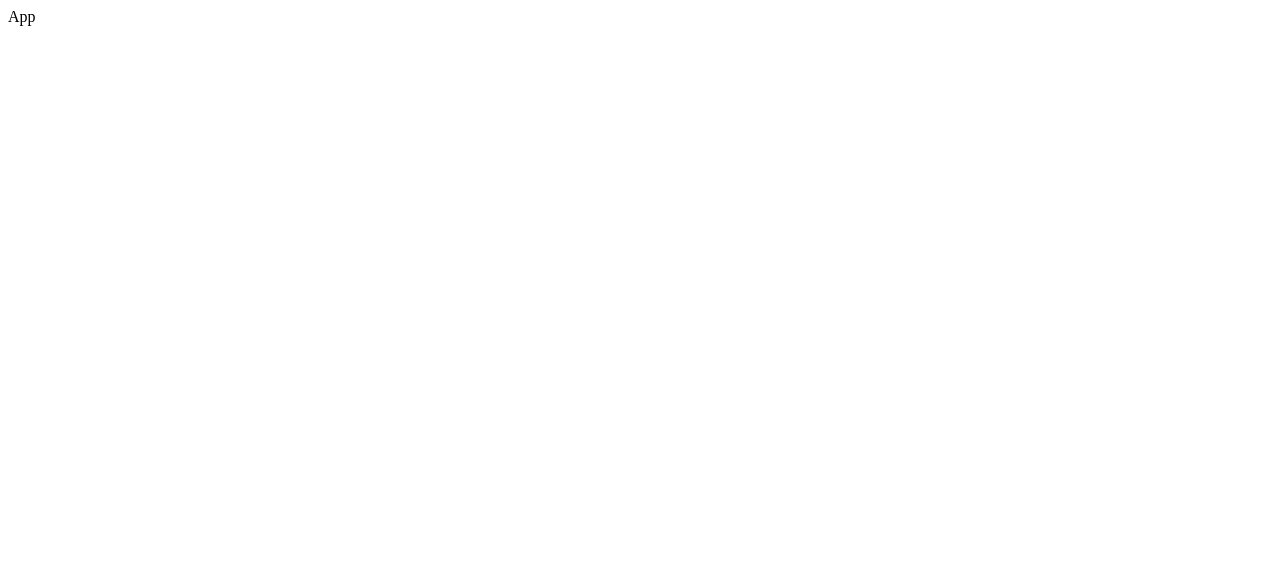
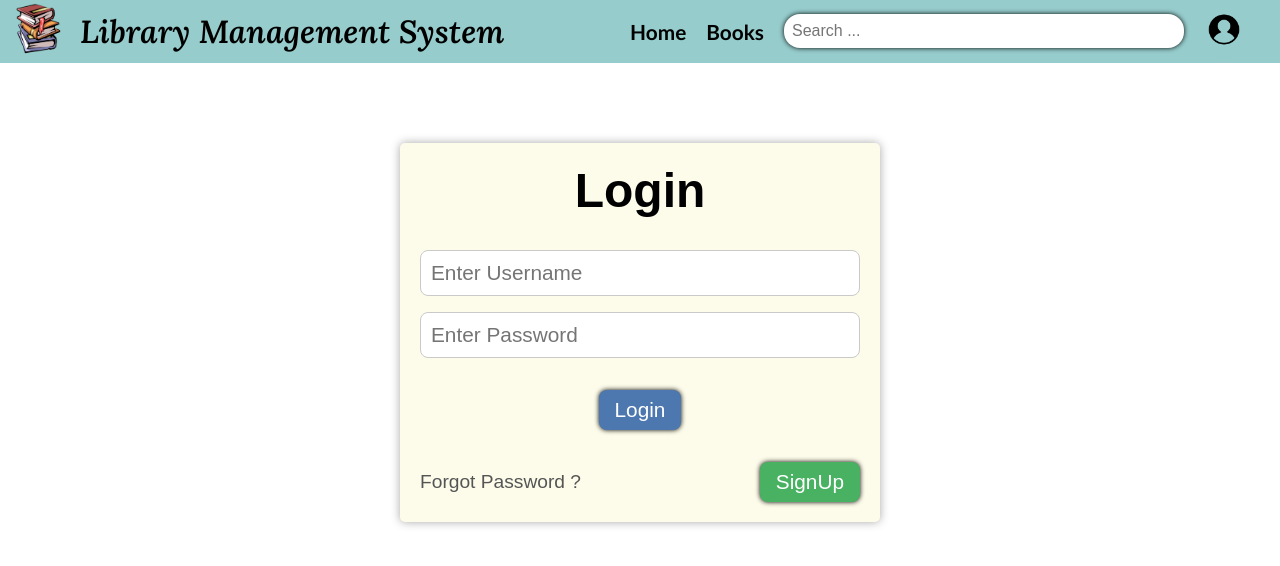
Before and after one commit to MrAalu/LibraryManagementSystem_MERN-with-Book-Recommendation-Algorithm, a React (Vite) app: page / in a window 1280 px wide. Shown: the top 566 px of the page. Built offline with nearby package versions, Linux system fonts and the light colour scheme.

Commit message:
Basic NAVBAR && LOGIN Page Created

```diff
--- a/src/App.jsx
+++ b/src/App.jsx
@@ -1,7 +1,16 @@
 import React from 'react'
 
+import Navbar from './Navbar'
+import Login from './login/Login'
+
 const App = () => {
-  return <div>App</div>
+  return (
+    <React.Fragment>
+      <Navbar />
+
+      <Login></Login>
+    </React.Fragment>
+  )
 }
 
 export default App
--- /dev/null
+++ b/src/Navbar.jsx
@@ -0,0 +1,37 @@
+import React from 'react'
+import './navbar.css'
+const Navbar = () => {
+  return (
+    <div className='navbar-maindiv'>
+      {/* Logo Div Here */}
+      <div className='nav-logodiv'>
+        <a href=''>
+          <img src='/book-min.png' alt='' />
+        </a>
+        <h1>Library Management System</h1>
+      </div>
+
+      {/* Nav Bar items Here */}
+      <div className='navbar-items'>
+        <a href=''>Home</a>
+        <a href='#'>Books</a>
+        <input type='text' placeholder='Search ...' />
+
+        {/* Profile Drop Down Menu */}
+        <div className='dropdown'>
+          <button className='profile-btn'>
+            <img src='/profileicon-min.png' alt='' />
+          </button>
+
+          {/* Drop down ko Contents */}
+          <div className='dropdown-content'>
+            <a href='#'>Login</a>
+            <a href='#'>Signup</a>
+          </div>
+        </div>
+      </div>
+    </div>
+  )
+}
+
+export default Navbar
--- /dev/null
+++ b/src/login/Login.jsx
@@ -0,0 +1,27 @@
+import React from 'react'
+import './login.css'
+const Login = () => {
+  return (
+    <div className='login-maindiv'>
+      {/* TOP DIV */}
+      <div className='login-upperdiv'>
+        <h1>Login</h1>
+      </div>
+
+      {/* MIDDLE DIV */}
+      <div className='login-middlediv'>
+        <input type='text' placeholder='Enter Username' />
+        <input type='text' placeholder='Enter Password' />
+        <button>Login</button>
+      </div>
+
+      {/* LOWER DIV */}
+      <div className='login-lowerdiv'>
+        <a href=''>Forgot Password ?</a>
+        <button>SignUp</button>
+      </div>
+    </div>
+  )
+}
+
+export default Login
--- /dev/null
+++ b/src/login/login.css
@@ -0,0 +1,147 @@
+/* LOCAL CSS Variables */
+.login-maindiv {
+  --color-login-button: #4c77af;
+  --color-login-button-hover: #6fa0e0;
+  --color-font-primary: black;
+  --color-font-secondary: white;
+
+  --color-faded: #555;
+  --color-faded-white: rgb(202, 202, 202);
+
+  --color-signup-button: rgb(72, 177, 98);
+  --color-signup-button-hover: rgb(99, 190, 148);
+
+  --color-background: rgb(253, 252, 234);
+}
+
+/* <-----------------------------------------------------------------> */
+
+/* Main DIV ko CSS */
+.login-maindiv {
+  width: 100%;
+  max-width: 30rem;
+  margin: 5rem auto;
+  box-shadow: 0 0 10px rgb(168, 168, 168);
+  border-radius: 5px;
+  padding: 20px;
+  font-family: Arial, sans-serif;
+  background: var(--color-background);
+}
+
+/* Upper Div (Login text) ko CSS */
+.login-upperdiv h1 {
+  text-align: center;
+  font-size: 3rem;
+}
+
+/* <-----------------------------------------------------------------> */
+
+/* Middle Div CSS */
+.login-middlediv {
+  margin-top: 2rem;
+  text-align: center;
+}
+
+/* Input Fields CSS (Username,Password) */
+.login-middlediv input[type='text'] {
+  display: block;
+  width: 100%;
+  padding: 10px;
+  margin-top: 1rem;
+  border: 1px solid var(--color-faded-white);
+  border-radius: 0.5rem;
+  font-size: 1.3rem;
+  text-align: left;
+}
+
+/* Login Button CSS */
+.login-middlediv button {
+  width: auto;
+  padding: 0.5rem 1rem;
+  margin-top: 2rem;
+  background-color: var(--color-login-button);
+  color: var(--color-font-secondary);
+  border: none;
+  border-radius: 0.5rem;
+  font-size: 1.3rem;
+  cursor: pointer;
+  box-shadow: 0px 0px 5px black;
+}
+
+/* Login Button HOVER Effect */
+.login-middlediv button:hover {
+  background-color: var(--color-login-button-hover);
+}
+
+/* button CLICK huda Effect */
+button:active {
+  translate: 0 1px;
+}
+
+/* <-----------------------------------------------------------------> */
+
+/* Lower Div ko CSS (Forgot password && signup button) */
+.login-lowerdiv {
+  display: flex;
+  justify-content: space-between;
+  align-items: center;
+  margin-top: 2rem;
+}
+
+/* ForgotPassword ? CSS */
+.login-lowerdiv a {
+  text-decoration: none;
+  font-size: 1.2rem;
+  color: var(--color-faded);
+}
+
+/* Signup Button CSS */
+.login-lowerdiv button {
+  padding: 0.5rem 1rem;
+  background-color: var(--color-signup-button);
+  color: var(--color-font-secondary);
+  border: none;
+  border-radius: 0.5rem;
+  font-size: 1.3rem;
+  cursor: pointer;
+  box-shadow: 0px 0px 5px black;
+}
+
+.login-lowerdiv button:hover {
+  background-color: var(--color-signup-button-hover);
+  cursor: pointer;
+}
+
+/* <-----------------------------------------------------------------> */
+
+/* CSS for responsiveness */
+
+@media (max-width: 480px) {
+  /* Main DIV CSS */
+  .login-maindiv {
+    margin: 5rem auto;
+  }
+
+  /* Login Text CSS */
+  .login-upperdiv h1 {
+    font-size: 3rem;
+  }
+
+  /* Input Fields CSS */
+  .login-middlediv input[type='text'] {
+    margin-bottom: 2rem;
+  }
+
+  /* Login Button CSS */
+  .login-middlediv button {
+    margin-top: 1rem;
+  }
+
+  /* Lower Div CSS ( contains forgot password && signup) */
+  .login-lowerdiv {
+    flex-direction: row;
+    justify-content: space-around;
+    align-items: center;
+    margin-top: 1.5rem;
+  }
+}
--- /dev/null
+++ b/src/main.css
@@ -0,0 +1,5 @@
+* {
+  padding: 0;
+  margin: 0;
+  box-sizing: border-box;
+}
--- a/src/main.jsx
+++ b/src/main.jsx
@@ -1,7 +1,7 @@
 import React from 'react'
 import ReactDOM from 'react-dom/client'
 import App from './App'
-
+import './main.css'
 ReactDOM.createRoot(document.getElementById('root')).render(
   <React.StrictMode>
     <App />
--- /dev/null
+++ b/src/navbar.css
@@ -0,0 +1,115 @@
+/* Importing GOOGLE Fonts */
+
+/* Font name : lora */
+@import url('https://fonts.googleapis.com/css2?family=Lora:ital,wght@1,600&display=swap');
+
+/* Custom CSS Variables */
+* {
+  --navbar-background: rgb(150, 204, 204);
+  --font-color: black;
+  --main-font: 'Lora', serif;
+  --secondary-font: 'Trebuchet MS', 'Lucida Sans Unicode', 'Lucida Grande',
+    'Lucida Sans', Arial, sans-serif;
+}
+
+/* <-----------------------------------------------------------------> */
+
+/* Whole NAVBAR ko css */
+.navbar-maindiv {
+  width: 100%;
+  min-height: 3rem;
+  background: var(--navbar-background);
+  font-family: var(--main-font);
+  display: flex;
+  flex-direction: row;
+  justify-content: space-between;
+  margin-top: auto;
+}
+
+/* NAVBAR's  LOGO ko css */
+.nav-logodiv img {
+  width: 5rem;
+}
+
+/* Navbar's Left Div ko CSS */
+.nav-logodiv {
+  display: flex;
+  flex-direction: row;
+  align-items: center;
+  font-size: 1rem;
+}
+
+/* <-----------------------------------------------------------------> */
+
+/* Navbar's right Div ko CSS */
+.navbar-items {
+  margin-right: 2rem;
+  font-family: var(--secondary-font);
+  display: flex;
+  align-items: center;
+}
+
+/* Navbar right side Links CSS */
+.navbar-items a {
+  text-decoration: none;
+  margin-right: 20px;
+  color: var(--font-color);
+  font-size: 1.3rem;
+  font-weight: bold;
+}
+
+/* Search bar CSS */
+.navbar-items input[type='text'] {
+  padding: 0.5rem;
+  margin-right: 1rem;
+  border-radius: 1rem;
+  font-size: 1rem;
+  color: var(--font-color);
+  border: none;
+  width: 25rem;
+  box-shadow: 0px 0px 5px black;
+}
+/* Search bar CSS */
+.navbar-items input[type='text']:focus {
+  outline: none;
+  box-shadow: 0px 0px 5px rgb(0, 0, 0);
+}
+
+/* User profile Div */
+.dropdown {
+  position: relative;
+}
+/* User image CSS */
+.dropdown img {
+  width: 2rem;
+}
+
+/* User image button css */
+.profile-btn {
+  padding: 0.5rem 0.5rem;
+  background-color: var(--navbar-background);
+  border: none;
+  border-radius: 10rem;
+  cursor: pointer;
+  font-size: 1rem;
+}
+
+/* Drop down DIV CSS */
+.dropdown-content {
+  display: none;
+  position: absolute;
+  z-index: 1;
+}
+
+/* Drop down links (Login,Signup) CSS */
+.dropdown-content a {
+  display: block;
+  padding: 0.3rem;
+  text-decoration: none;
+  color: black;
+}
+
+/* Drop down links HOVER Effect */
+.dropdown:hover .dropdown-content {
+  display: block;
+}
```
Also changed, not shown: public/profileicon-min.png (added), todo.txt (added).
